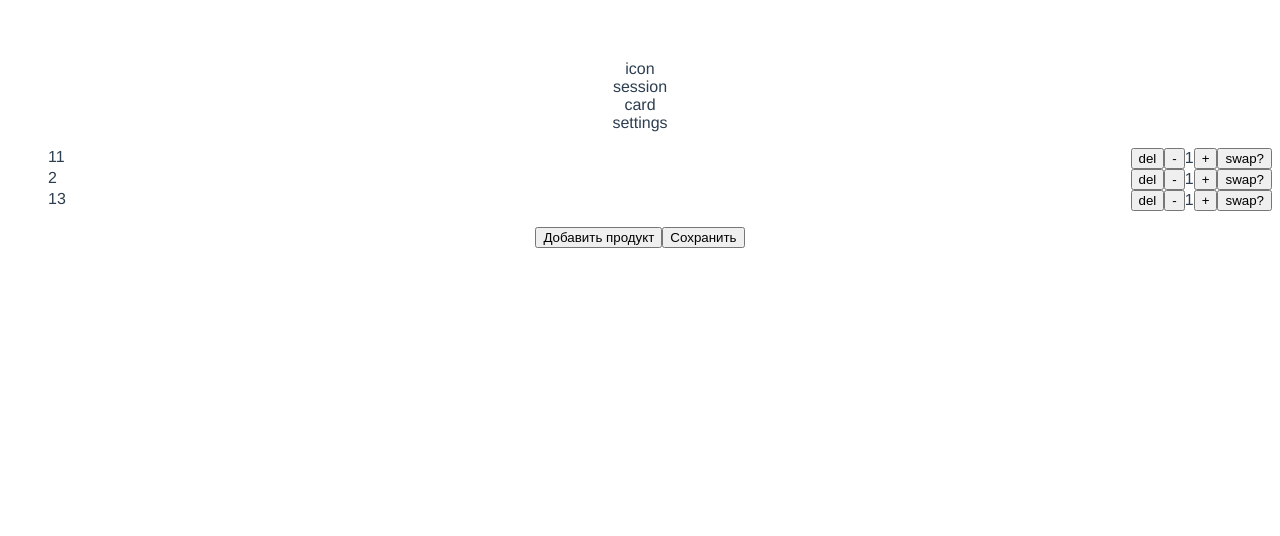
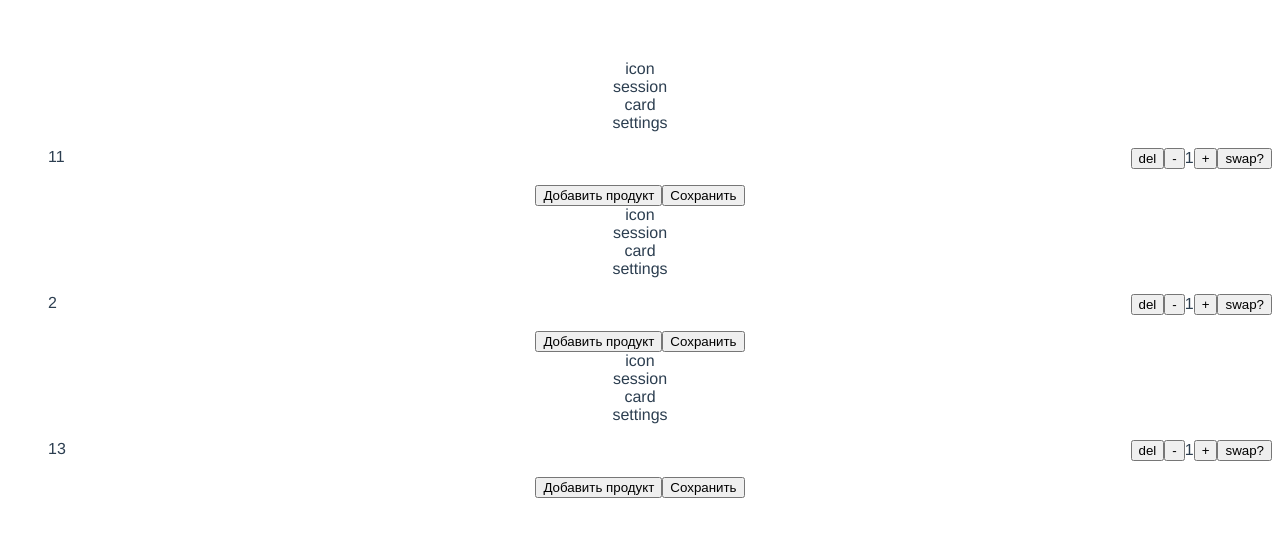
Before and after one commit to RinaYasnovskaya/vuejs-task, a Vue app in the folder product-test/: page / in a window 1280 px wide. Shown: the top 536 px of the page. Built offline with nearby package versions, Linux system fonts and the light colour scheme.

Commit message:
feat: add Card & rewrite into Card

```diff
--- a/product-test/src/App.vue
+++ b/product-test/src/App.vue
@@ -1,8 +1,12 @@
 <template>
   <div>
-    <HeaderCard />
-    <List :todos="todos" @del="del" />
-    <FooterCard />
+    <Card v-for="card in cards"
+          :key="card.text"
+          :card="card"
+          @del="del"
+          :isSave="isSave"
+          @save="saveSession"
+    />
   </div>
 </template>
 
@@ -11,18 +15,21 @@ export default {
   name: 'App',
   data () {
     return {
-      todos: [
+      cards: [
         { text: '11' },
         { text: '2' },
         { text: '13' },
-      ]
+      ],
+      isSave: false,
     }
   },
   methods: {
-    del (todo) {
-      console.log(todo);
-      this.todos = this.todos.filter(el => el.text != todo.text)
-    }
+    del (card) {
+      this.cards = this.cards.filter(el => el.text != card.text)
+    },
+    saveSession() {
+      this.isSave = true;
+    },
   }
 }
 </script>
--- /dev/null
+++ b/product-test/src/components/Card.vue
@@ -0,0 +1,17 @@
+<template>
+  <div>
+    <HeaderCard />
+    <List :card="card" @del="$emit('del', card)" :isSave="isSave" />
+    <FooterCard @save="$emit('save')" :isSave="isSave" />
+  </div>
+</template>
+
+<script>
+export default {
+  name: 'Card',
+  props: {
+    card: Object,
+    isSave: Boolean,
+  }
+}
+</script>
--- a/product-test/src/components/FooterCard.vue
+++ b/product-test/src/components/FooterCard.vue
@@ -1,9 +1,9 @@
 <template>
-  <div class="footer">
+  <div class="footer" v-if="!isSave">
     <my-button>
       Добавить продукт
     </my-button>
-    <my-button>
+    <my-button @click="$emit('save')">
       Сохранить
     </my-button>
   </div>
@@ -12,6 +12,9 @@
 <script>
 export default {
   name: 'FooterCard',
+  props: {
+    isSave: Boolean,
+  }
 }
 </script>
 
--- a/product-test/src/components/List.vue
+++ b/product-test/src/components/List.vue
@@ -1,7 +1,10 @@
 <template>
   <div class="wrapper-list">
     <ul class="list">
-      <ListItem v-for="todo in todos" :key="todo.text" :todo="todo" @del="$emit('del', todo)" />
+      <ListItem :card="card"
+                @del="$emit('del', card)"
+                :isSave="isSave"
+      />
     </ul>
   </div>
 </template>
@@ -10,7 +13,8 @@
 export default {
   name: 'List',
   props: {
-    todos: Array
+    card: Object,
+    isSave: Boolean,
   }
 }
 </script>
--- a/product-test/src/components/ListItem.vue
+++ b/product-test/src/components/ListItem.vue
@@ -1,14 +1,14 @@
 <template>
   <li class="list__item">
     <div class="list__item-left">
-      <span class="list__item-title">{{ todo.text }}</span>
+      <span class="list__item-title">{{ card.text }}</span>
     </div>
     <div class="list__item-right">
-      <button class="list__delete" @click="$emit('del', todo)" ref="button">del</button>
-      <button class="list__decrim" @click="decrement">-</button>
+      <button class="list__delete" @click="$emit('del', card)" ref="button" v-if="!isSave">del</button>
+      <button class="list__decrim" @click="decrement" v-if="!isSave">-</button>
       <span class="list__count">{{ count }}</span>
-      <button class="list__increm" @click="increment">+</button>
-      <button class="list__swap">swap?</button>
+      <button class="list__increm" @click="increment" v-if="!isSave">+</button>
+      <button class="list__swap" v-if="!isSave">swap?</button>
     </div>
   </li>
 </template>
@@ -17,8 +17,9 @@
 export default {
   name: 'ListItem',
   props: {
-    todo: Object,
+    card: Object,
     callback: Function,
+    isSave: Boolean,
   },
   data () {
     return {
--- a/product-test/src/components/index.js
+++ b/product-test/src/components/index.js
@@ -3,7 +3,8 @@ import ListItem from '@/components/ListItem.vue';
 import MyButton from '@/components/UI/MyButton.vue';
 import FooterCard from '@/components/FooterCard.vue';
 import HeaderCard from '@/components/HeaderCard.vue';
+import Card from '@/components/Card.vue';
 
 export default [
-  List, ListItem, MyButton, FooterCard, HeaderCard
+  List, ListItem, MyButton, FooterCard, HeaderCard, Card
 ];
```
